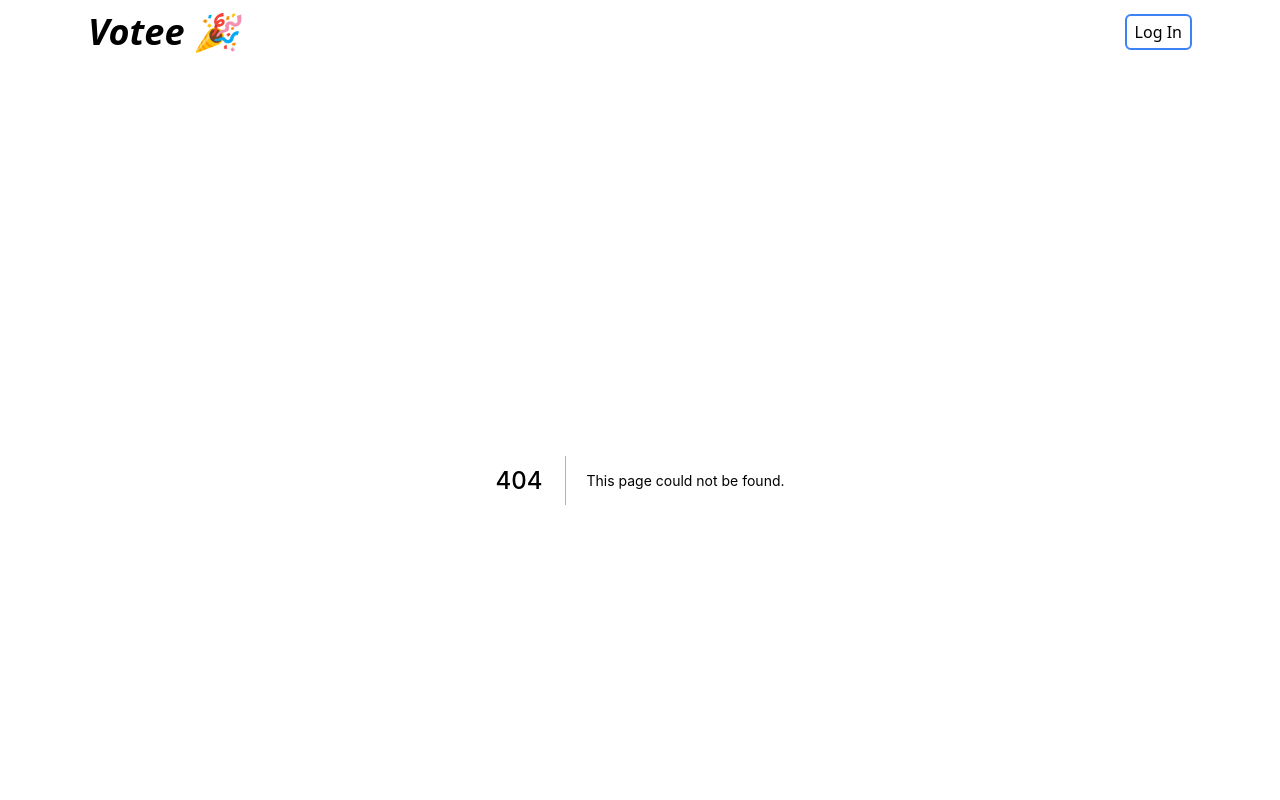
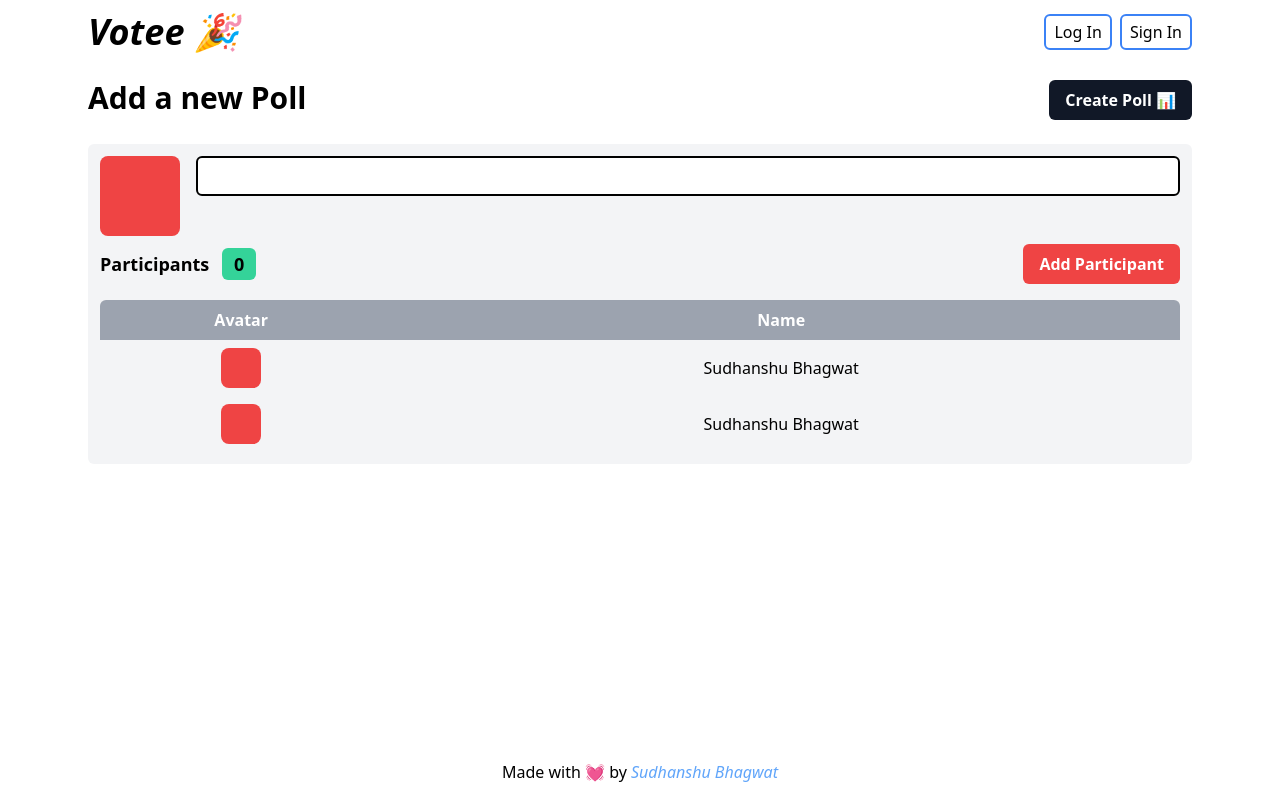
Before and after one commit to SudhanshuBhagwat/votee, a Next.js app: page /addPoll in a window 1280 px wide. Before the commit this address had no page. Shown: the top 800 px of the page. Built offline with nearby package versions, Linux system fonts and the light colour scheme; no server answers.

Commit message:
Added firebase for github authentication

```diff
--- /dev/null
+++ b/lib/auth.js
@@ -0,0 +1,58 @@
+import React, { useState, useContext, useEffect, createContext } from "react";
+import Router from "next/router";
+import firebase from "./firebase";
+
+const authContext = createContext();
+
+export function AuthProvider({ children }) {
+  const auth = useProviderAuth();
+  return <authContext.Provider value={auth}>{children}</authContext.Provider>;
+}
+
+export const useAuth = () => {
+  return useContext(authContext);
+};
+
+const useProviderAuth = () => {
+  const [user, setUser] = useState(null);
+
+  const signInWithGithub = () => {
+    return firebase
+      .auth()
+      .signInWithPopup(new firebase.auth.GithubAuthProvider())
+      .then((response) => {
+        setUser(response.user);
+        Router.push("/");
+        return response.user;
+      });
+  };
+
+  const signOut = () => {
+    firebase
+      .auth()
+      .signOut()
+      .then(() => {
+        Router.push("/");
+        setUser(false);
+      });
+  };
+
+  useEffect(() => {
+    const unsubscribe = firebase.auth().onAuthStateChanged((user) => {
+      if (user) {
+        console.log(user);
+        setUser(user);
+      } else {
+        setUser(false);
+      }
+    });
+
+    return () => unsubscribe();
+  });
+
+  return {
+    user,
+    signInWithGithub,
+    signOut,
+  };
+};
--- /dev/null
+++ b/lib/firebase.js
@@ -0,0 +1,12 @@
+import firebase from "firebase/app";
+import "firebase/auth";
+
+if (!firebase.apps.length) {
+  firebase.initializeApp({
+    apiKey: process.env.NEXT_PUBLIC_FIREBASE_API_KEY,
+    authDomain: process.env.NEXT_PUBLIC_FIREBASE_AUTH_DOMAIN,
+    projectId: process.env.NEXT_PUBLIC_FIREBASE_PROJECT_ID,
+  });
+}
+
+export default firebase;
--- a/package.json
+++ b/package.json
@@ -8,6 +8,7 @@
     "start": "next start"
   },
   "dependencies": {
+    "firebase": "^8.2.4",
     "next": "10.0.5",
     "react": "17.0.1",
     "react-dom": "17.0.1"
--- a/pages/_app.js
+++ b/pages/_app.js
@@ -1,24 +1,38 @@
 import "../styles/index.css";
 import Link from "next/link";
 import { useRouter } from "next/router";
+import { AuthProvider, useAuth } from "../lib/auth";
 
 function MyApp({ Component, pageProps }) {
   const router = useRouter();
+  const auth = useAuth();
 
   return (
-    <div className="flex flex-col h-screen max-w-6xl mx-auto px-6">
+    <AuthProvider>
+      <div className="flex flex-col h-screen max-w-6xl mx-auto px-6 overscroll-auto">
         <header className="flex items-center justify-between py-3">
           <Link href="/">
             <h1 className="font-bold text-4xl italic select-none cursor-pointer">
               Votee 🎉
             </h1>
           </Link>
+          {!auth?.user && (
+            <div>
               {router.pathname != "/login" && (
                 <Link href="/login">
-            <button className="px-2 py-1 border-2 cursor-pointer border-blue-500 rounded-md">
+                  <button className="px-2 py-1 border-2 cursor-pointer border-blue-500 rounded-md mx-2">
                     Log In
                   </button>
                 </Link>
+              )}
+              {router.pathname != "/signin" && (
+                <Link href="/signin">
+                  <button className="px-2 py-1 border-2 cursor-pointer border-blue-500 rounded-md">
+                    Sign In
+                  </button>
+                </Link>
+              )}
+            </div>
           )}
           {1 == 0 && (
             <div className="flex items-center justify-center">
@@ -41,6 +55,7 @@ function MyApp({ Component, pageProps }) {
           </div>
         </footer>
       </div>
+    </AuthProvider>
   );
 }
 
--- /dev/null
+++ b/pages/addPoll.js
@@ -0,0 +1,54 @@
+import Link from "next/link";
+
+export default function addPoll() {
+  return (
+    <div className="flex flex-col">
+      <header className="flex justify-between">
+        <h3 className="text-3xl font-bold">Add a new Poll</h3>
+        <Link href="">
+          <button className="px-4 py-2 bg-gray-900 text-white rounded-md font-semibold">
+            Create Poll 📊
+          </button>
+        </Link>
+      </header>
+      <div className="bg-gray-100 px-3 py-3 flex flex-col rounded-md my-6">
+        <div></div>
+        <div className="space-x-4 flex flex-row w-full">
+          <div className="flex h-20 w-20 bg-red-500 rounded-lg" />
+          <div className="flex-1">
+            <input className="w-full h-10 text-xl px-2 rounded-md border-2 border-black"></input>
+          </div>
+        </div>
+        <div className="mt-2 flex justify-between items-center">
+          <p className="text-lg font-semibold">
+            Participants{" "}
+            <span className="px-3 py-1 ml-2 bg-green-400 rounded-md">0</span>
+          </p>
+          <button className="px-4 py-2 bg-red-500 text-white rounded-md font-semibold">
+            Add Participant
+          </button>
+        </div>
+        <table className="mt-4 gap-4">
+          <thead className="bg-gray-400 text-white">
+            <th className="rounded-tl-md py-2">Avatar</th>
+            <th className="rounded-tr-md py-2">Name</th>
+          </thead>
+          <tbody>
+            <tr className="text-center my-2">
+              <td className="flex justify-center py-2">
+                <div className="h-10 w-10 bg-red-500 rounded-lg" />
+              </td>
+              <td className="py-2">Sudhanshu Bhagwat</td>
+            </tr>
+            <tr className="text-center my-2">
+              <td className="flex justify-center py-2">
+                <div className="h-10 w-10 bg-red-500 rounded-lg" />
+              </td>
+              <td className="py-2">Sudhanshu Bhagwat</td>
+            </tr>
+          </tbody>
+        </table>
+      </div>
+    </div>
+  );
+}
--- a/pages/index.js
+++ b/pages/index.js
@@ -1,16 +1,21 @@
+import Link from "next/link";
+import { useAuth } from "../lib/auth";
+
 export default function Home() {
+  const auth = useAuth();
   return (
-    <div>
+    <div className="flex flex-col">
       <header>
-        <h1 className="text-lg text-gray-600 font-medium">Polls</h1>
-        <h3 className="text-3xl font-bold">My Polls</h3>
+        <h3 className="text-3xl font-bold">My Polls: {auth.user}</h3>
       </header>
-      <div className="bg-gray-100 px-3 py-3 flex flex-col items-center justify-center rounded-md h-64 my-6">
+      <div className="bg-gray-100 px-3 py-3 flex flex-col items-center justify-center rounded-md h-80 my-6">
         <p className="text-2xl">Create Realtime Polls for your needs</p>
         <p className="mb-4">You do not have any polls</p>
-        <button className="px-4 py-2 bg-gray-900 text-white rounded-md font-semibold">
-          Create a new Poll 📊
-        </button>
+        <Link href="/addPoll">
+          <button className="px-4 py-2 bg-gray-900 text-white rounded-md font-semibold">
+            Create a new Poll 📊
+          </button>
+        </Link>
       </div>
     </div>
   );
--- a/pages/login.js
+++ b/pages/login.js
@@ -1,10 +1,28 @@
+import { useAuth } from "../lib/auth";
+
 export default function login() {
+  const auth = useAuth();
+
   return (
-    <div>
-      <h1>Login</h1>
-      <button className="px-2 py-1 border-2 cursor-pointer border-gray-300 rounded-md font-medium">
-        Sign In With Github
-      </button>
+    <div className="h-full flex flex-col justify-center items-center">
+      <h1 className="text-5xl font-bold">Log in to Votee</h1>
+      <div className="flex flex-col justify-center items-center mt-10 space-y-4 w-full">
+        <button
+          className="px-2 py-3 bg-gray-900 w-80 text-white cursor-pointer rounded-md font-medium transition hover:bg-gray-600"
+          onClick={(e) => auth.signInWithGithub()}
+        >
+          Log In With Github
+        </button>
+        <button className="px-2 py-3 bg-blue-500 w-80 text-white cursor-pointer rounded-md font-medium transition hover:bg-blue-400">
+          Log In With Google
+        </button>
+        <p className="text-lg">
+          Log in with{" "}
+          <span className="text-blue-400 cursor-pointer">
+            Email and Password
+          </span>
+        </p>
+      </div>
     </div>
   );
 }
--- /dev/null
+++ b/pages/signin.js
@@ -0,0 +1,21 @@
+export default function signin() {
+  return (
+    <div className="h-full flex flex-col items-center mt-20">
+      <h1 className="text-5xl font-bold w-4/6 text-center">
+        Join Votee for creating collaborative polls.
+      </h1>
+      <div className="flex flex-col justify-center items-center mt-10 space-y-4 w-full">
+        <button className="px-2 py-3 bg-gray-900 w-80 text-white cursor-pointer rounded-md font-medium transition hover:bg-gray-600">
+          Sign In With Github
+        </button>
+        <button className="px-2 py-3 bg-blue-500 w-80 text-white cursor-pointer rounded-md font-medium transition hover:bg-blue-400">
+          Sign In With Google
+        </button>
+        <p className="text-lg">
+          Already have an account?{" "}
+          <span className="text-blue-400 cursor-pointer">Log In</span>
+        </p>
+      </div>
+    </div>
+  );
+}
```
Also changed, not shown: 1 other file (tests, documents, lock files or other folders). Lines whose indentation alone changed are shown as unchanged.
